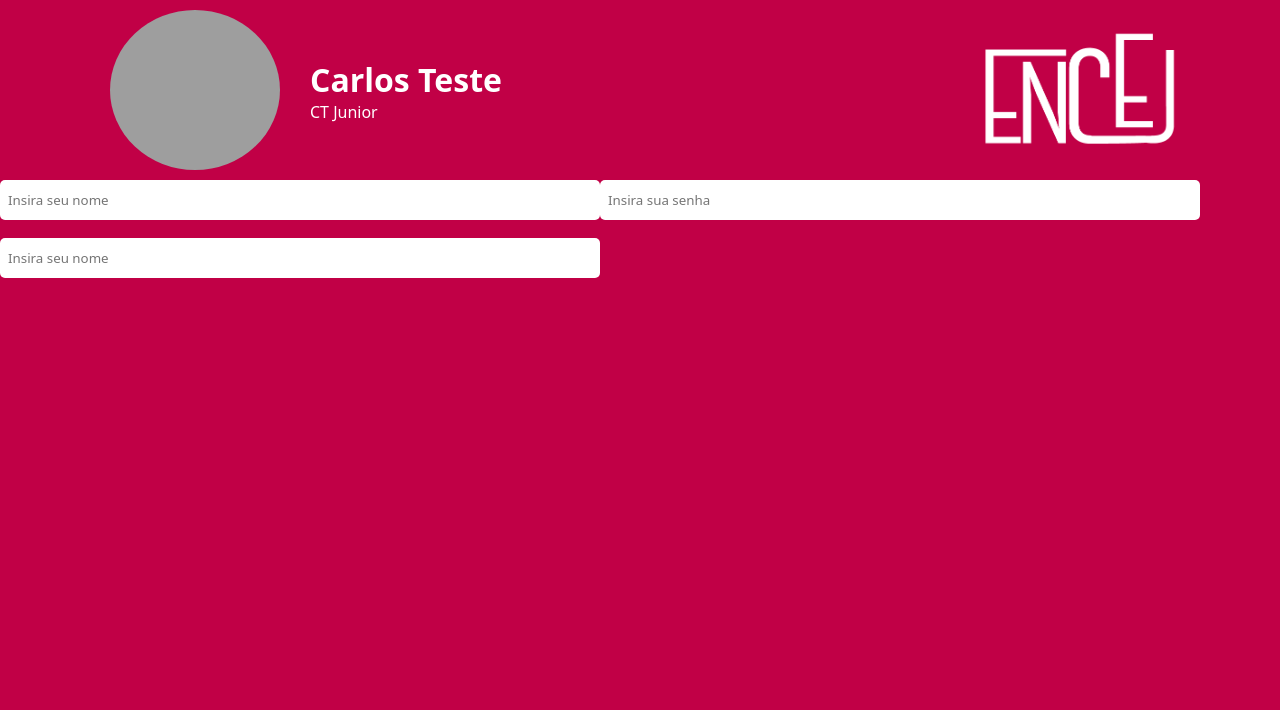
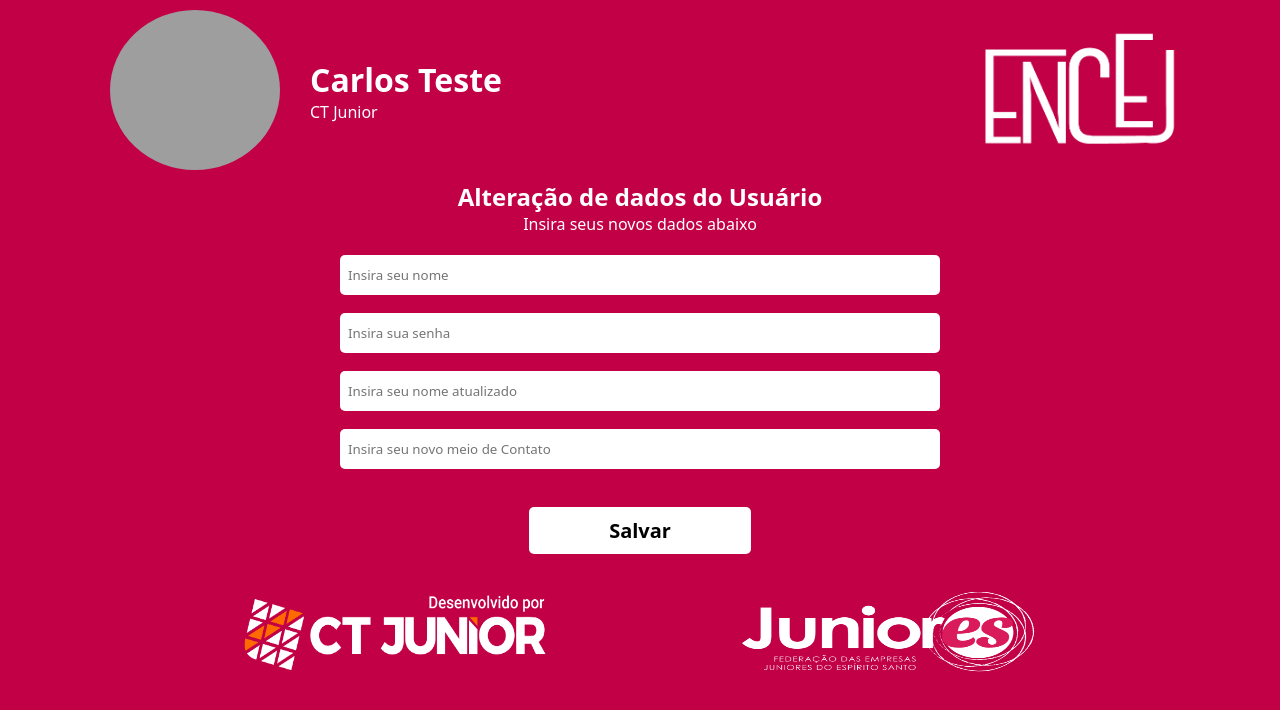
Before and after one commit to Campos1911/Sistema-ENCEJ, a React (Create React App) app: page / in a window 1280 px wide. Shown: the top 710 px of the page. Built offline with nearby package versions, Linux system fonts and the light colour scheme; grey boxes are pictures that could not be loaded.

Commit message:
página pré-pronta

```diff
--- a/src/pages/AlterarDados/alterarDados.tsx
+++ b/src/pages/AlterarDados/alterarDados.tsx
@@ -2,15 +2,28 @@ import React from "react";
 import "./style.css";
 import Header from "../../components/Header/headerUser";
 import Input from "../../components/Input/input";
+import Button from "../../components/Button/button";
+import Footer from "../../components/Footer/footer";
 
 export default function AlterarDados() {
     return(
         <>
             <Header username="Carlos Teste" empresaJ="CT Junior"/>
 
-            <Input type="text" placeh="Insira seu nome" classname="username" />
-            <Input type="password" placeh="Insira sua senha" classname="password" />
-            <Input type="text" placeh="Insira seu nome" classname="username" />
+            <section className="text">
+                <h1>Alteração de dados do Usuário</h1>
+                <p>Insira seus novos dados abaixo</p>
+            </section>
+
+            <section className="centralizar">
+                <Input type="text" placeh="Insira seu nome" classname="username" />
+                <Input type="password" placeh="Insira sua senha" classname="password" />
+                <Input type="text" placeh="Insira seu nome atualizado" classname="newUsername" />
+                <Input type="text" placeh="Insira seu novo meio de Contato" classname="newContact" />
+                <Button insideText="Salvar" classname="bttn1" />
+            </section>
+
+            <Footer />
 
         </>
     );
--- a/src/pages/AlterarDados/style.css
+++ b/src/pages/AlterarDados/style.css
@@ -0,0 +1,14 @@
+.centralizar {
+    display: flex;
+    flex-direction: column;
+    justify-content: center;
+    align-items: center;
+}
+
+.text {
+    display: flex;
+    flex-direction: column;
+    justify-content: center;
+    align-items: center;
+    margin-bottom: 20px;
+}
```
